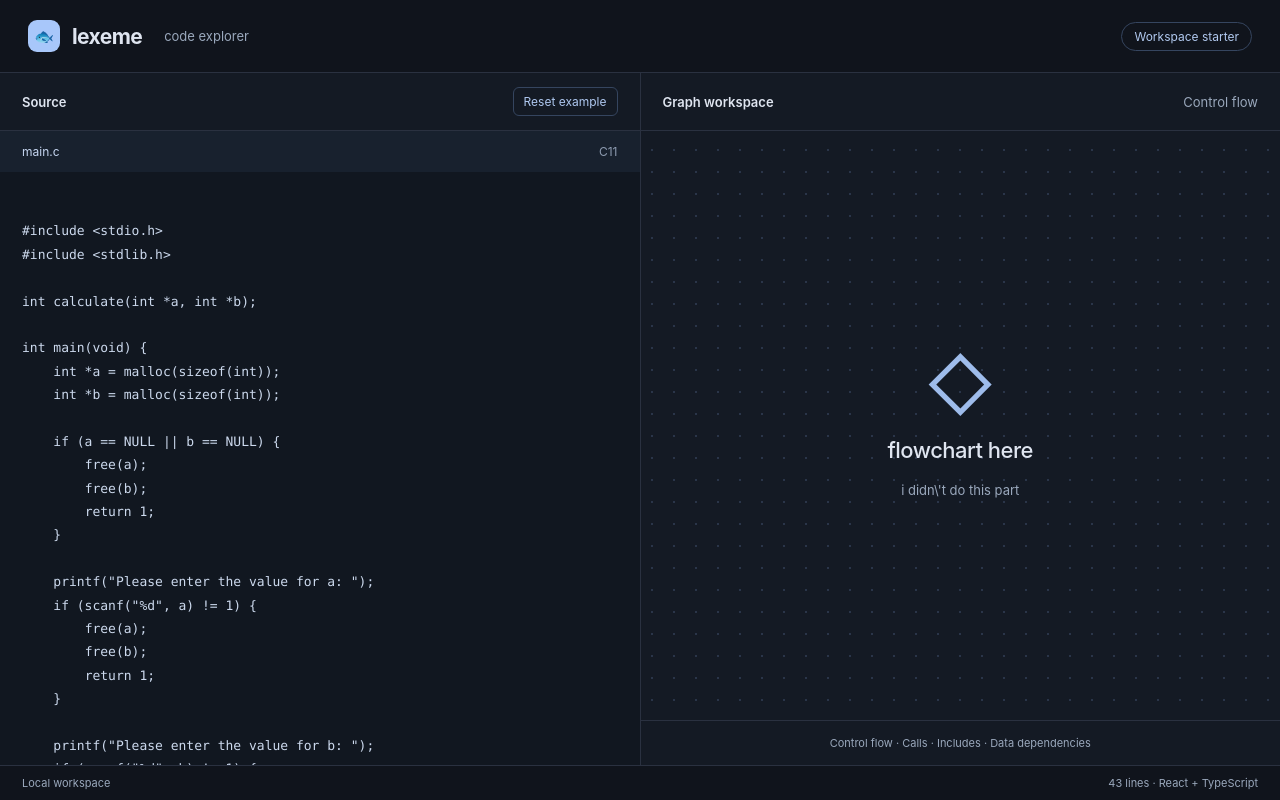
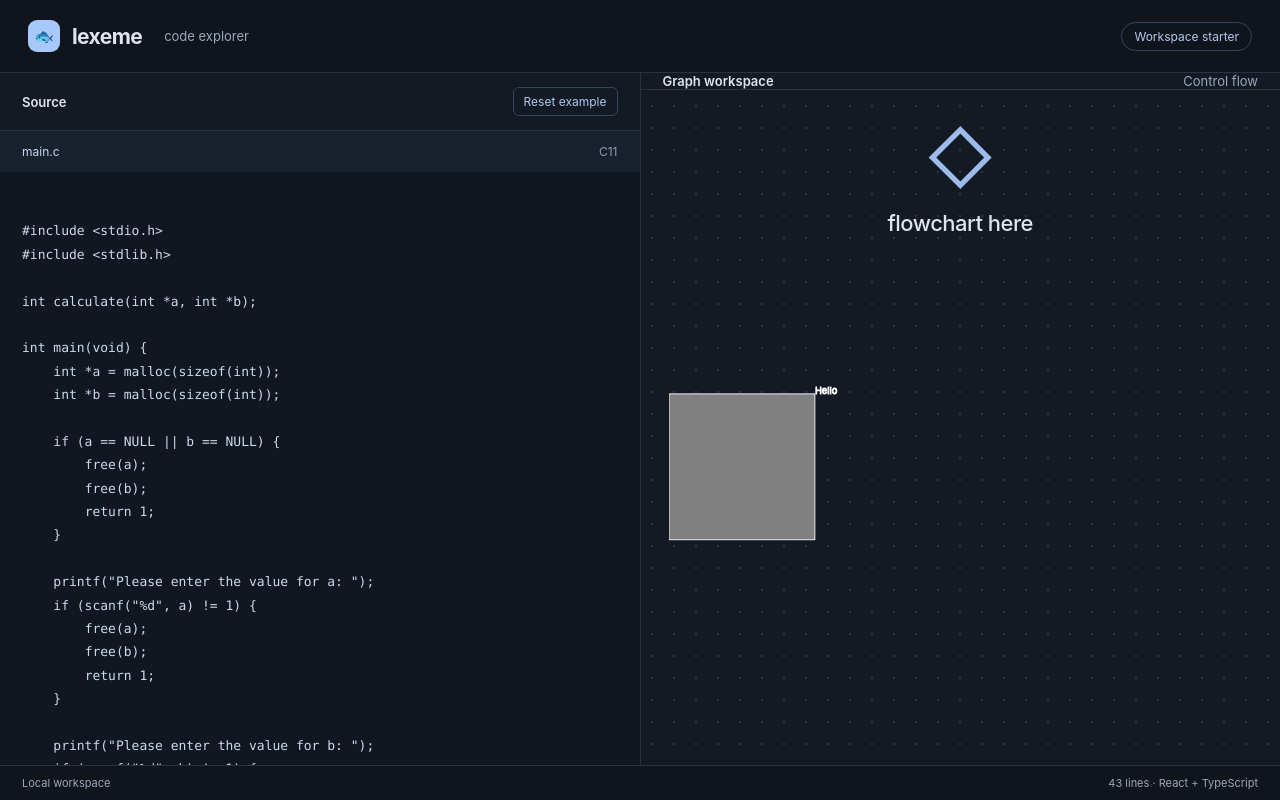
Before and after one commit to kumaryash6352/cs4366-lexeme, a React (Vite) app: page / in a window 1280 px wide. Shown: the top 800 px of the page. Built offline with nearby package versions, Linux system fonts and the light colour scheme.

Commit message:
Flowchart now exists as a pannable, zoomable box!

```diff
--- a/package.json
+++ b/package.json
@@ -18,6 +18,7 @@
     "react-dom": "^19.3.1"
   },
   "devDependencies": {
+    "@types/electron": "^1.4.38",
     "@types/node": "^24.19.2",
     "@types/react": "^19.3.0",
     "@types/react-dom": "^19.3.0",
--- a/src/App.tsx
+++ b/src/App.tsx
@@ -44,30 +44,99 @@ int calculate(int *a, int *b) {
 }
 `
 
+
+import * as d3 from "https://cdn.jsdelivr.net/npm/d3@7/+esm";
+
+type Node = {
+	name: string;
+	kind: 'statement' | 'conditional' | 'loop';
+	file: string;
+	index: number;
+	children?: Node[];
+};
+const graphExample : Node = {name: "Start", kind:'statement', children:[{name: "something something", kind:'statement', children:[{name: "End", kind:'statement', children:null}]}]}
+
+const isPanning = false;
+const flowchart_viewbox = {x:0, y:0, zoom:1000};
+const viewboxBoundaries = {xMin: -500, xMax: 500, yMin: -500, yMax: 500, zoomMin: 10, zoomMax: 1000, elementLength: 618.5};
+
+function panViewbox(dx : number, dy : number) : void {
+	flowchart_viewbox.x -= dx * flowchart_viewbox.zoom / 1000;
+	flowchart_viewbox.y -= dy * flowchart_viewbox.zoom / 1000;
+
+	if (viewboxBoundaries.xMin > flowchart_viewbox.x) flowchart_viewbox.x = viewboxBoundaries.xMin;
+	else if (viewboxBoundaries.xMax < flowchart_viewbox.x) flowchart_viewbox.x = viewboxBoundaries.xMax;
+	if (viewboxBoundaries.yMin > flowchart_viewbox.y) flowchart_viewbox.y = viewboxBoundaries.yMin;
+	else if (viewboxBoundaries.yMax < flowchart_viewbox.y) flowchart_viewbox.y = viewboxBoundaries.yMax;
+}
+function zoomViewbox(cx : number, cy : number, zm : number) : void {
+	zm /= 10;
+	let zmOffset = flowchart_viewbox.zoom;
+	flowchart_viewbox.zoom += zm;
+
+	if (viewboxBoundaries.zoomMin > flowchart_viewbox.zoom) flowchart_viewbox.zoom = viewboxBoundaries.zoomMin;
+	else if (viewboxBoundaries.zoomMax < flowchart_viewbox.zoom) flowchart_viewbox.zoom = viewboxBoundaries.zoomMax;
+	zmOffset -= flowchart_viewbox.zoom;
+
+	flowchart_viewbox.x += (cx / viewboxBoundaries.elementLength) * zmOffset;
+	flowchart_viewbox.y += (cy / viewboxBoundaries.elementLength) * zmOffset;
+
+	if (viewboxBoundaries.xMin > flowchart_viewbox.x) flowchart_viewbox.x = viewboxBoundaries.xMin;
+	else if (viewboxBoundaries.xMax < flowchart_viewbox.x) flowchart_viewbox.x = viewboxBoundaries.xMax;
+	if (viewboxBoundaries.yMin > flowchart_viewbox.y) flowchart_viewbox.y = viewboxBoundaries.yMin;
+	else if (viewboxBoundaries.yMax < flowchart_viewbox.y) flowchart_viewbox.y = viewboxBoundaries.yMax;
+}
+
+// TO-DO list:
+// 1) (Un)Highlight hovered boxes
+// 2) Clicking boxes jumps to selection in text
+// 3) Selections jumps to boxes
+// 4) Build tree
+// 5) Allow subtree expansion (and closing)
+// 6) Allow multiple source files in tree
+// (3-5) finalize data formating
+// (...) exporting and importing
+
 export default function App() {
-  const [source, setSource] = useState(example)
+  const [source, setSource] = useState(example);
+  const [selectionIndex, setSelectionIndex] = useState(0);
+  const [panning, setPanning] = useState(isPanning);
+  const [flowchartViewbox, setViewbox] = useState([flowchart_viewbox.x, flowchart_viewbox.y, flowchart_viewbox.zoom, flowchart_viewbox.zoom]);
   return (
-    <main className="app">
-      <header className="toolbar">
+    <main className="app" onMouseUp={(event)=> setPanning(false)}>
+      <header className="toolbar noselect" >
         <div className="brand"><span className="logo">🐟</span><h1>lexeme</h1></div>
         <span className="subtitle">code explorer</span>
         <span className="badge">Workspace starter</span>
       </header>
       <div className="workspace">
-        <section className="pane" aria-labelledby="source-title">
+        <section className="pane" aria-labelledby="source-title" >
           <div className="pane-header">
-            <h2 id="source-title">Source</h2>
+            <h2 id="source-title" className="noselect">Source</h2>
             <button onClick={() => setSource(example)}>Reset example</button>
           </div>
-          <label className="file-label" htmlFor="source">main.c <span>C11</span></label>
-          <textarea id="source" value={source} onChange={(event) => setSource(event.target.value)} spellCheck={false} aria-label="C source code" />
+          <label className="file-label noselect" htmlFor="source">main.c <span>C11</span></label>
+          <textarea id="source1" value={source} onChange={(event) => setSource(event.target.value)} onSelect={(event)=> setSelectionIndex(event.target.selectionStart)} spellCheck={false} aria-label="C source code" />
         </section>
         <section className="pane graph-pane" aria-labelledby="graph-title">
-          <div className="pane-header"><h2 id="graph-title">Graph workspace</h2><span className="muted">Control flow</span></div>
+          <div className="pane-header noselect"><h2 id="graph-title">Graph workspace</h2><span className="muted">Control flow</span></div>
           <div className="empty-state">
-            <div className="graph-mark" aria-hidden="true">◇</div>
-            <h3>flowchart here</h3>
-            <p className="muted">i didn\'t do this part</p>
+            <div className="graph-mark noselect" aria-hidden="true">◇</div>
+            <h3 className="noselect">flowchart here</h3>
+<svg id="FLOWCHART" viewBox={flowchartViewbox}
+	onMouseDown={(event)=> setPanning(true)}
+	onMouseMove={(event)=>{if (panning) { panViewbox(event.movementX, event.movementY); setViewbox([flowchart_viewbox.x,flowchart_viewbox.y,flowchart_viewbox.zoom,flowchart_viewbox.zoom]);}}}
+	onWheel={(event)=>{if (event.ctrlKey) {zoomViewbox(event.nativeEvent.offsetX, event.nativeEvent.offsetY, event.deltaY); setViewbox([flowchart_viewbox.x,flowchart_viewbox.y,flowchart_viewbox.zoom,flowchart_viewbox.zoom]);}}}
+>
+
+<g fill="gray" stroke="white" strokeWidth="1.5" x="250">
+<rect y="250" width="250" height="250" onMouseOver={(event)=> console.log("Here!")}/>
+<text className="noselect" x="250" y="250" font="30px sans-serif" >Hello</text>
+</g>
+
+</svg>
+            <p className="muted">nothing</p>
+			<textarea id="source2" value={selectionIndex} disabled />
           </div>
           <div className="graph-modes" aria-label="Planned graph views">Control flow · Calls · Includes · Data dependencies</div>
         </section>
--- a/src/index.css
+++ b/src/index.css
@@ -8,6 +8,14 @@
   -moz-osx-font-smoothing: grayscale;
   color-scheme: dark;
 }
+.noselect {
+   -webkit-user-select: none;
+   -moz-user-select: none;
+   -ms-user-select: none;
+   user-select: none;
+   pointer-events: none;
+}
+
 * { box-sizing: border-box; }
 body { margin: 0; min-width: 640px; }
 button, textarea { font: inherit; }
```
Also changed, not shown: electron/main.js (added, +27 -0 lines), 1 other file (tests, documents, lock files or other folders).
